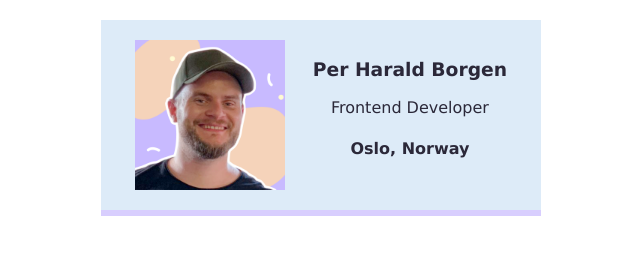
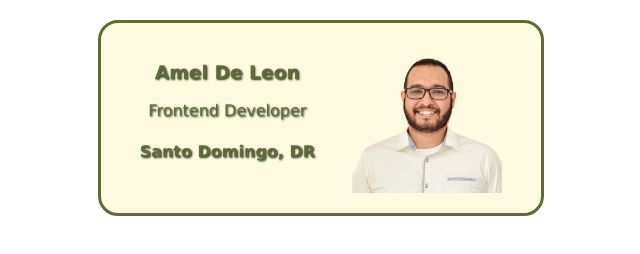
Before and after one commit to ameldeleon/business-card, a website built with Vite: page index.html in a window 1280 px wide. Shown: the whole page, without its empty margins (319-959 px from the left). Built offline with nearby package versions, Linux system fonts and the light colour scheme.

Commit message:
Add files via upload

```diff
--- a/index.html
+++ b/index.html
@@ -4,12 +4,12 @@
     </head>
     <body>
         <div class="card">
-            <img class="avatar" src="images/per.png">
-            <div >
-                <h3>Per Harald Borgen</h3>
+            <div class="hvr-push">
+                <h3>Amel De Leon</h3>
                 <p>Frontend Developer</p>
-                <h4>Oslo, Norway</h4>
+                <h4>Santo Domingo, DR</h4>
             </div>
+            <img class="avatar"src="images/Amelbg.png">
         </div>
     </body>
 </html>
--- a/package.json
+++ b/package.json
@@ -1,5 +1,5 @@
 {
-  "name": "Scrim-s027ic2",
+  "name": "Scrim-s0jmdcn593",
   "description": "https://v2.scrimba.com/the-frontend-developer-career-path-c0j/~02e",
   "scripts": {
     "start": "vite",
--- a/styles.css
+++ b/styles.css
@@ -5,11 +5,16 @@ body {
     Find a web safe font you like, and add it
     to your card.
     */
-    font-family: Verdana, Geneva, Tahoma, sans-serif;
+    font-family:'Lucida Sans', 'Lucida Sans Regular', 'Lucida Grande', 'Lucida Sans Unicode', Geneva, Verdana, sans-serif;
 }
 
 .avatar {
     width: 150px;
+}
+
+@keyframes example {
+  from {background-color: #bc6c25;}
+  to {background-color: #fefae0;}
 }
 
 .card {
@@ -19,9 +24,13 @@ body {
     display: flex;
     justify-content: space-around;
     text-align: center;
-    background: #ddebf8;
-    color: #2b2839;
-    border-bottom: 6px solid #d8cefe;
+    background: #fefae0;
+    color: #606c38;
+    border: 3px solid #606c38;
+    border-radius: 20px;
+    text-shadow: 1px 1px 2px #283618;
+    animation-name: example;
+    animation-duration: 4s;
 
     /*
     Challenge:
@@ -32,6 +41,10 @@ body {
 
 .border-blue {
     border: 1px dotted blue;
+}
+
+p:hover, h1:hover, a:hover {
+  background-color: yellow;
 }
 
 /*
@@ -45,9 +58,3 @@ the design of your business card, e.g.:
 - hover effects  🤯🤯
 - animations     🤯🤯🤯
 */
-
-/*
-Final challenge:
-Download the code to your local computer and place it
-in a folder called "business-card"
-*/
```
Also changed, not shown: images/Amelbg.png (added).
